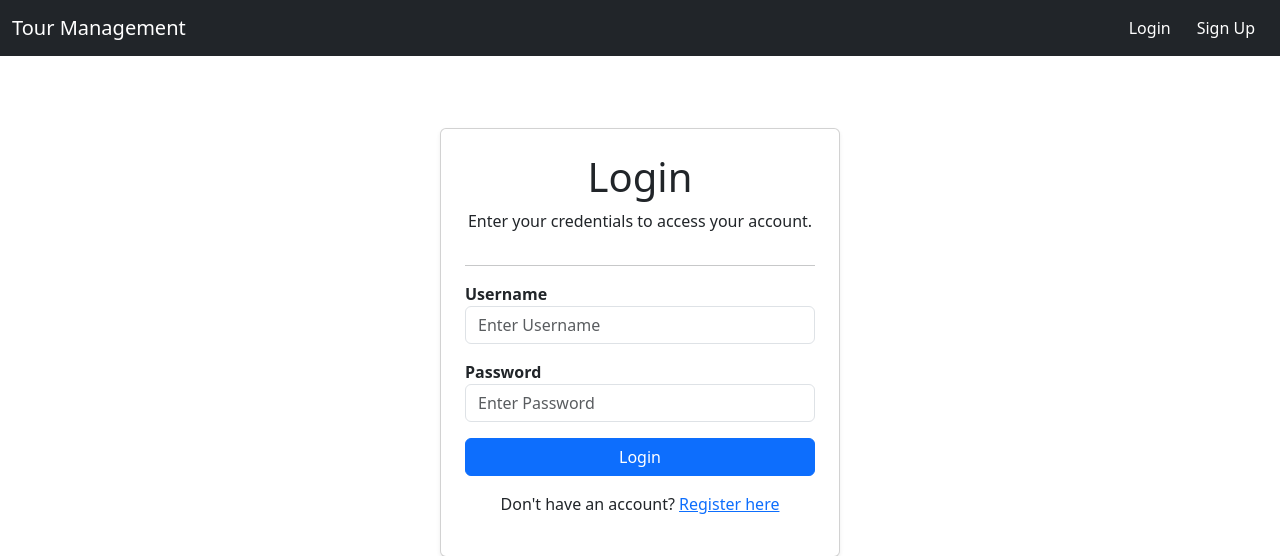
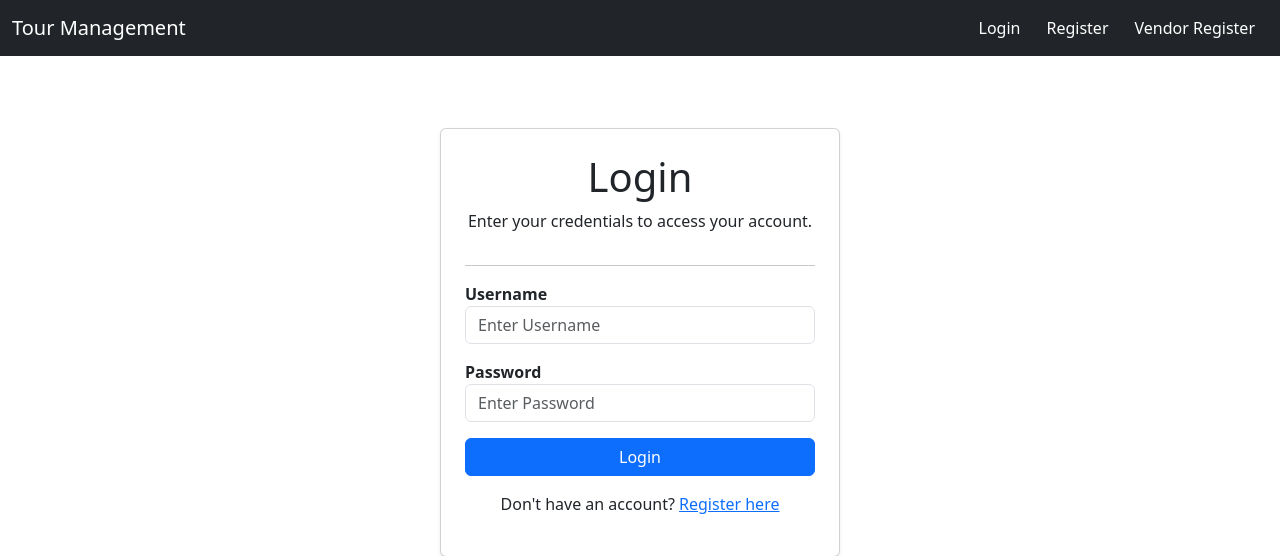
Before and after one commit to Amritha2002-s/TourPackages, a Django app: a page that uses tour/templates/tour/base.html in a window 1280 px wide. Shown: the top 556 px of the page. Run offline with Django 5.2, Linux system fonts and the light colour scheme; parts of the project's set-up code (start-up, migrations or seed data) failed here and were passed over.

Commit message:
Update base.html
Added Vendor Registration to Navbar

```diff
--- a/tour/templates/tour/base.html
+++ b/tour/templates/tour/base.html
@@ -77,14 +77,12 @@
                             </li>
                         {% elif user.is_vendor %}
                             <li class="nav-item">
-                                <a href="{% url 'vendor_dashboard' %}" class="btn text-white">Home</a>
+                                <a href="{% url 'vendor_dashboard' %}" class="btn btn-info me-2">Home</a>
                             </li>
-                            <li class="nav-item">
-                                <a href="{% url 'package_list' %}" class="btn text-white">Package</a>
-                            </li>
+
                         {% else %}
                             <li class="nav-item">
-                                <a href="{% url 'dashboard' %}" class="btn text-white">My Bookings</a>
+                                <a href="{% url 'dashboard' %}" class="btn btn-primary me-2">My Bookings</a>
                             </li>
                         {% endif %}
 
@@ -97,7 +95,10 @@
                             <a href="{% url 'login' %}" class="btn text-white">Login</a>
                         </li>
                         <li class="nav-item">
-                            <a href="{% url 'register' %}" class="btn text-white">Sign Up</a>
+                            <a href="{% url 'register' %}" class="btn text-white">Register</a>
+                        </li>
+                        <li class="nav-item">
+                            <a href="{% url 'register_vendor' %}" class="btn text-white"> Vendor Register</a>
                         </li>
                     {% endif %}
                 </ul>
```
